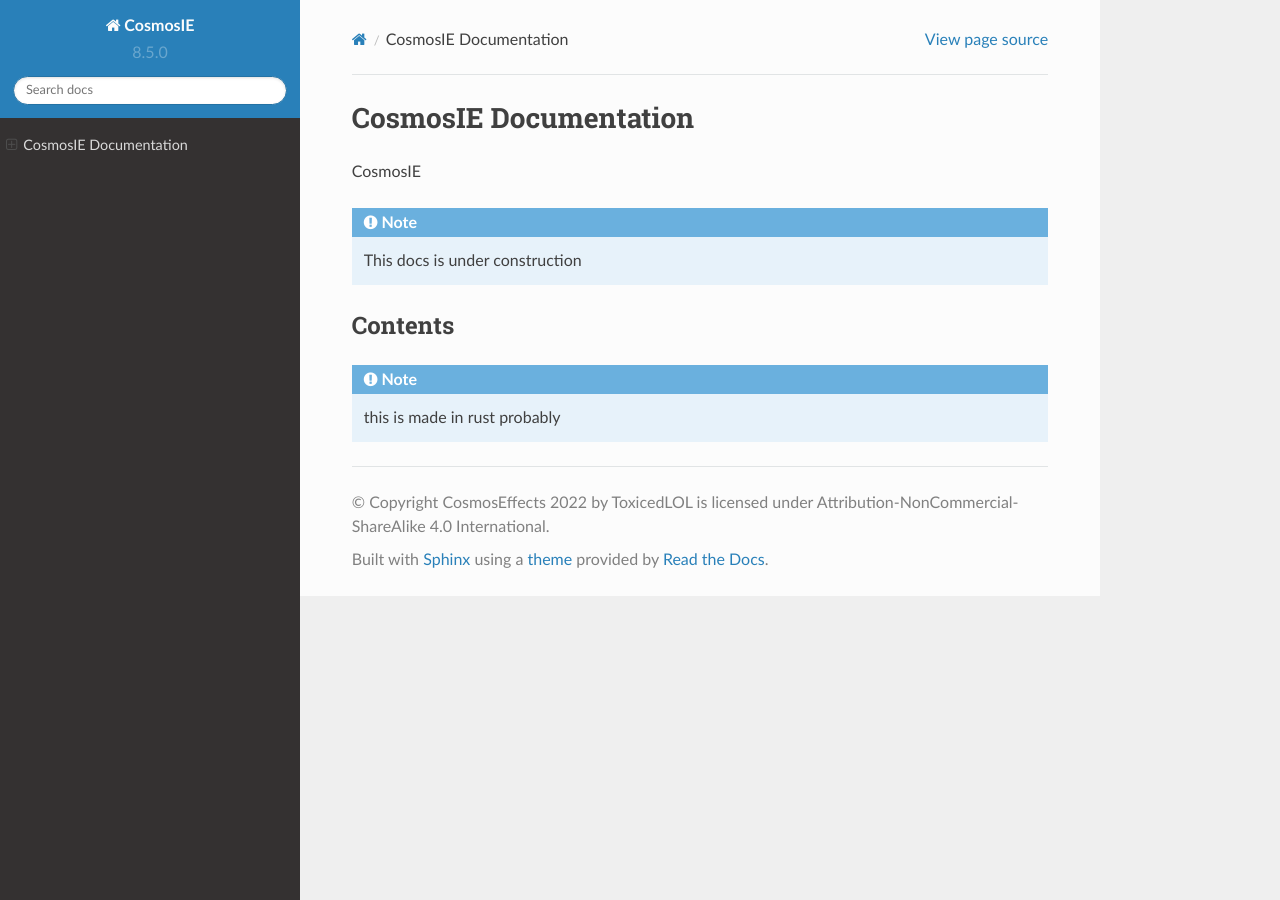
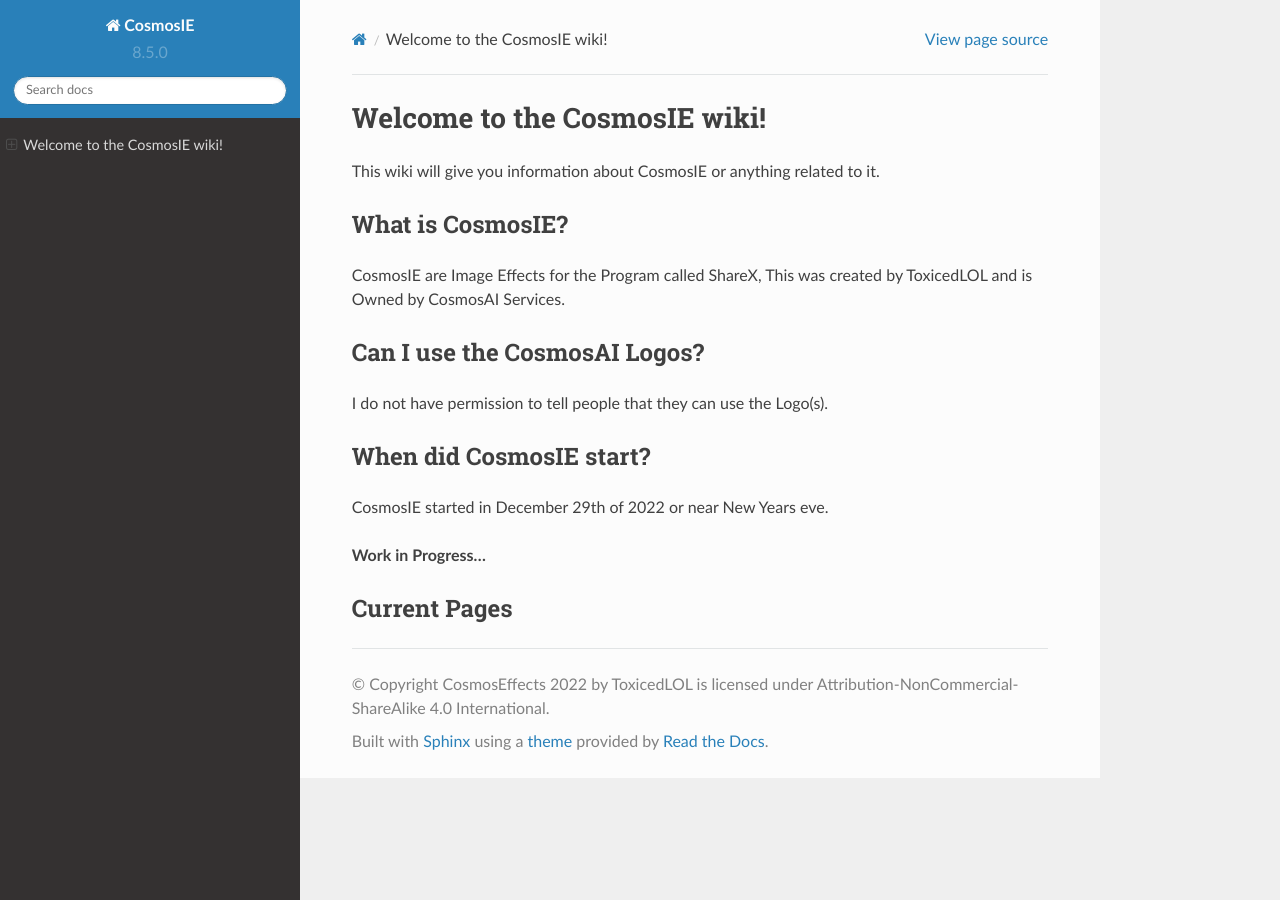
Before and after one commit to ToxicedIsOnTheLand/DocsCosmosIE, a Sphinx documentation site: the page built from docs/source/index.rst, in a window 1280 px wide. Built offline with Sphinx 7.4.7 and the Read the Docs theme 2.0.0, drawn with Linux system fonts in a browser that asks for light colours.

Commit message:
Update index.rst

```diff
--- a/docs/source/index.rst
+++ b/docs/source/index.rst
@@ -1,14 +1,20 @@
-CosmosIE Documentation
+Welcome to the CosmosIE wiki!
 ===================================
+This wiki will give you information about CosmosIE or anything related to it.
 
-CosmosIE
+What is CosmosIE?
+--------
+CosmosIE are Image Effects for the Program called ShareX, This was created by ToxicedLOL and is Owned by CosmosAI Services.
 
-.. note::
+Can I use the CosmosAI Logos?
+--------
+I do not have permission to tell people that they can use the Logo(s).
 
-   This docs is under construction
+When did CosmosIE start?
+--------
+CosmosIE started in December 29th of 2022 or near New Years eve.
 
-Contents
+**Work in Progress...**
+
+Current Pages
 --------
-
-.. toctree::
-.. note:: this is made in rust probably
```
